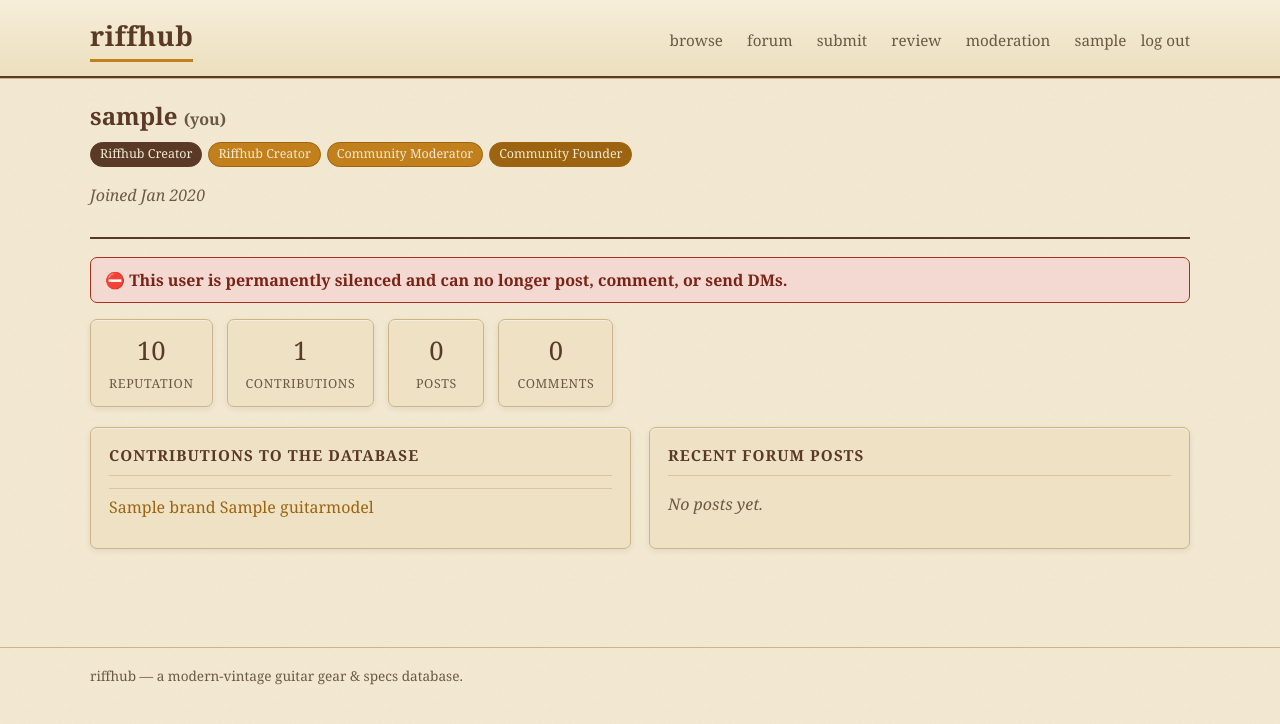
After one commit to gonza56d/riffhub, a Django app: a page that uses templates/base.html in a window 1280 px wide. The commit adds this page. Shown: the top 724 px of the page. Run offline with Django 5.2, Linux system fonts and the light colour scheme; a user stored in the database is signed in; tables that the repository leaves empty hold one stand-in row (values such as "Sample post").

Commit message:
Add user profile pages
- accounts.profile view + a top-level /u/<username>/ route: level + role badges,
  reputation, and accepted-contributions / posts / comments stats, plus recent
  published guitar contributions and forum posts
- the public flag for permanently-silenced users ("can no longer post, comment
  or DM") and a banned note, per PRODUCT.md
- link through to profiles from forum post/comment authors, subtopic post
  listings, and the nav username
- Warm Vintage Workshop styling for the profile (badges, stat tiles, flag)

Co-Authored-By: Claude Opus 4.8 <noreply@anthropic.com>

```diff
--- a/accounts/views.py
+++ b/accounts/views.py
@@ -8,7 +8,7 @@ require it, so we log the user in immediately on sign-up.
 
 from django.conf import settings
 from django.contrib import messages
-from django.contrib.auth import login
+from django.contrib.auth import get_user_model, login
 from django.core.mail import send_mail
 from django.shortcuts import get_object_or_404, redirect, render
 from django.urls import reverse
@@ -16,6 +16,9 @@ from django.views.decorators.http import require_POST
 
 from accounts.forms import SignUpForm
 from accounts.models import EmailConfirmation
+from catalog.models import GuitarModel
+from forum.models import Comment, Post
+from moderation.models import Silence
 
 AUTH_BACKEND = "django.contrib.auth.backends.ModelBackend"
 
@@ -85,3 +88,39 @@ def resend_confirmation(request):
         else:
             messages.success(request, "Confirmation e-mail re-sent.")
     return redirect(request.META.get("HTTP_REFERER") or "forum:index")
+
+
+def profile(request, username):
+    """Public profile: standing (level, reputation, role badges), the public
+    silence flag (if any), and recent DB contributions + forum activity."""
+    profile_user = get_object_or_404(get_user_model(), username=username)
+    posts = (
+        Post.objects.filter(author=profile_user, is_removed=False)
+        .select_related("subtopic__topic")
+        .order_by("-created_at")[:10]
+    )
+    guitars = (
+        GuitarModel.objects.published()
+        .filter(submitted_by=profile_user)
+        .select_related("brand")
+        .order_by("-published_at")[:10]
+    )
+    return render(
+        request,
+        "accounts/profile.html",
+        {
+            "profile_user": profile_user,
+            "level": profile_user.level,
+            "posts": posts,
+            "post_count": Post.objects.filter(author=profile_user, is_removed=False).count(),
+            "comment_count": Comment.objects.filter(
+                author=profile_user, is_removed=False
+            ).count(),
+            "guitars": guitars,
+            "public_silence": Silence.objects.filter(
+                target=profile_user, is_public_flag=True
+            ).first(),
+            "is_self": request.user.is_authenticated
+            and request.user.pk == profile_user.pk,
+        },
+    )
--- a/config/urls.py
+++ b/config/urls.py
@@ -1,5 +1,7 @@
 from django.contrib import admin
 from django.urls import include, path
+
+from accounts import views as account_views
 
 urlpatterns = [
     path("admin/", admin.site.urls),
@@ -7,5 +9,6 @@ urlpatterns = [
     path("accounts/", include("accounts.urls")),
     path("forum/", include("forum.urls")),
     path("moderation/", include("moderation.urls")),
+    path("u/<str:username>/", account_views.profile, name="profile"),
     path("", include("catalog.urls")),
 ]
--- a/static/css/riffhub.css
+++ b/static/css/riffhub.css
@@ -425,3 +425,27 @@ button.vote:hover { border-color: var(--walnut); }
 .mod-entry { padding: 8px 0; border-top: 1px solid var(--rule-2); }
 .mod-entry:first-child { border-top: 0; }
 @media (max-width: 800px) { .mod-grid { grid-template-columns: 1fr; } }
+
+/* --- User profile ---------------------------------------------------------*/
+.profile-head { border-bottom: 2px solid var(--walnut); padding-bottom: 14px; margin: 20px 0 18px; }
+.profile-head h1 { margin: 0 0 8px; color: var(--walnut); }
+.profile-head .you { font-size: 1rem; color: var(--ink-soft); font-family: var(--body); }
+.profile-badges { display: flex; flex-wrap: wrap; gap: 6px; margin-bottom: 6px; }
+.chip.level { background: var(--walnut); color: var(--paper); border-color: var(--walnut); }
+.chip.role { background: var(--amber); color: var(--paper); border-color: var(--amber-2); }
+.chip.role.founder { background: var(--amber-2); }
+.profile-flag {
+  background: #f4d9d2; border: 1px solid #a3331f; color: #7a2417;
+  border-radius: var(--radius); padding: 10px 14px; margin-bottom: 16px; font-weight: bold;
+}
+.profile-stats { display: flex; flex-wrap: wrap; gap: 14px; margin-bottom: 20px; }
+.stat {
+  background: var(--paper-2); border: 1px solid var(--rule); border-radius: var(--radius);
+  box-shadow: var(--shadow); padding: 12px 18px; text-align: center; min-width: 96px;
+}
+.stat .num { display: block; font-family: var(--slab); font-size: 1.6rem; color: var(--walnut); }
+.stat .lbl { font-size: .78rem; color: var(--ink-soft); text-transform: uppercase; letter-spacing: .05em; }
+.profile-cols { display: grid; grid-template-columns: 1fr 1fr; gap: 18px; padding-bottom: 60px; }
+.profile-row { padding: 6px 0; border-top: 1px solid var(--rule-2); }
+.profile-row:first-child { border-top: 0; }
+@media (max-width: 800px) { .profile-cols { grid-template-columns: 1fr; } }
--- /dev/null
+++ b/templates/accounts/profile.html
@@ -0,0 +1,46 @@
+{% extends "base.html" %}
+{% block title %}{{ profile_user.username }} · riffhub{% endblock %}
+
+{% block content %}
+<section class="profile">
+  <div class="profile-head">
+    <h1>{{ profile_user.username }}{% if is_self %} <span class="you">(you)</span>{% endif %}</h1>
+    <div class="profile-badges">
+      <span class="chip level">{{ level.label }}</span>
+      {% if profile_user.is_riffhub_creator %}<span class="chip role">Riffhub Creator</span>{% endif %}
+      {% if profile_user.is_community_moderator %}<span class="chip role">Community Moderator</span>{% endif %}
+      {% if profile_user.is_founder %}<span class="chip role founder">Community Founder</span>{% endif %}
+    </div>
+    <p class="muted">Joined {{ profile_user.date_joined|date:"M Y" }}</p>
+  </div>
+
+  {% if public_silence %}
+  <div class="profile-flag">⛔ This user is permanently silenced and can no longer post, comment, or send DMs.</div>
+  {% endif %}
+  {% if not profile_user.is_active %}
+  <div class="profile-flag">This account is banned.</div>
+  {% endif %}
+
+  <div class="profile-stats">
+    <div class="stat"><span class="num">{{ profile_user.reputation_score }}</span><span class="lbl">reputation</span></div>
+    <div class="stat"><span class="num">{{ profile_user.accepted_submissions_count }}</span><span class="lbl">contributions</span></div>
+    <div class="stat"><span class="num">{{ post_count }}</span><span class="lbl">posts</span></div>
+    <div class="stat"><span class="num">{{ comment_count }}</span><span class="lbl">comments</span></div>
+  </div>
+
+  <div class="profile-cols">
+    <section class="panel">
+      <h2>Contributions to the database</h2>
+      {% for g in guitars %}
+      <div class="profile-row"><a href="{% url 'catalog:detail' g.pk %}">{{ g.brand }} {{ g.name }}</a></div>
+      {% empty %}<p class="muted">No published guitar contributions yet.</p>{% endfor %}
+    </section>
+    <section class="panel">
+      <h2>Recent forum posts</h2>
+      {% for p in posts %}
+      <div class="profile-row"><a href="{% url 'forum:post' p.pk %}">{{ p.title }}</a> <span class="muted">in {{ p.subtopic.topic.name }} / {{ p.subtopic.name }}</span></div>
+      {% empty %}<p class="muted">No posts yet.</p>{% endfor %}
+    </section>
+  </div>
+</section>
+{% endblock %}
--- a/templates/base.html
+++ b/templates/base.html
@@ -22,7 +22,7 @@
           <a href="{% url 'catalog:submit_index' %}">submit</a>
           <a href="{% url 'catalog:review_queue' %}">review</a>
           {% if is_moderator %}<a href="{% url 'moderation:dashboard' %}">moderation</a>{% endif %}
-          <span class="nav-user">{{ user.username }}</span>
+          <a class="nav-user" href="{% url 'profile' user.username %}">{{ user.username }}</a>
           <form method="post" action="{% url 'logout' %}" class="logout-form">{% csrf_token %}<button type="submit">log out</button></form>
         {% else %}
           <a href="{% url 'login' %}">sign in</a>
--- a/templates/forum/_comment.html
+++ b/templates/forum/_comment.html
@@ -1,5 +1,5 @@
 <div class="comment" id="comment-{{ row.comment.pk }}">
-  <div class="comment-meta"><span class="author">{{ row.comment.author }}</span> · {{ row.comment.created_at|date:"M j, Y" }}</div>
+  <div class="comment-meta"><span class="author"><a href="{% url 'profile' row.comment.author.username %}">{{ row.comment.author }}</a></span> · {{ row.comment.created_at|date:"M j, Y" }}</div>
   <div class="comment-body">{{ row.comment.body|linebreaks }}</div>
   {% if row.comment.video_url %}<p class="video-link"><a href="{{ row.comment.video_url }}" target="_blank" rel="noopener">▶ video</a></p>{% endif %}
   <div class="engage">
--- a/templates/forum/post_detail.html
+++ b/templates/forum/post_detail.html
@@ -7,7 +7,7 @@
 <article class="post">
   <h1>{{ post.title }}</h1>
   <div class="post-meta">
-    by {{ post.author }} · {{ post.created_at|date:"M j, Y, g:i a" }}
+    by <a href="{% url 'profile' post.author.username %}">{{ post.author }}</a> · {{ post.created_at|date:"M j, Y, g:i a" }}
     {% if is_market %} · <span class="price">{{ post.price }} {{ post.currency }}</span>{% endif %}
   </div>
   <div class="post-body">{{ post.body|linebreaks }}</div>
--- a/templates/forum/subtopic.html
+++ b/templates/forum/subtopic.html
@@ -44,7 +44,7 @@
   <li class="post-row">
     <a class="post-link" href="{% url 'forum:post' post.pk %}">{{ post.title }}</a>
     <div class="post-row-meta">
-      by {{ post.author }} · {{ post.created_at|date:"M j, Y" }} ·
+      by <a href="{% url 'profile' post.author.username %}">{{ post.author }}</a> · {{ post.created_at|date:"M j, Y" }} ·
       {{ post.num_comments }} comment{{ post.num_comments|pluralize }}
       {% if is_market %} · <span class="price">{{ post.price }} {{ post.currency }}</span>{% endif %}
     </div>
```
